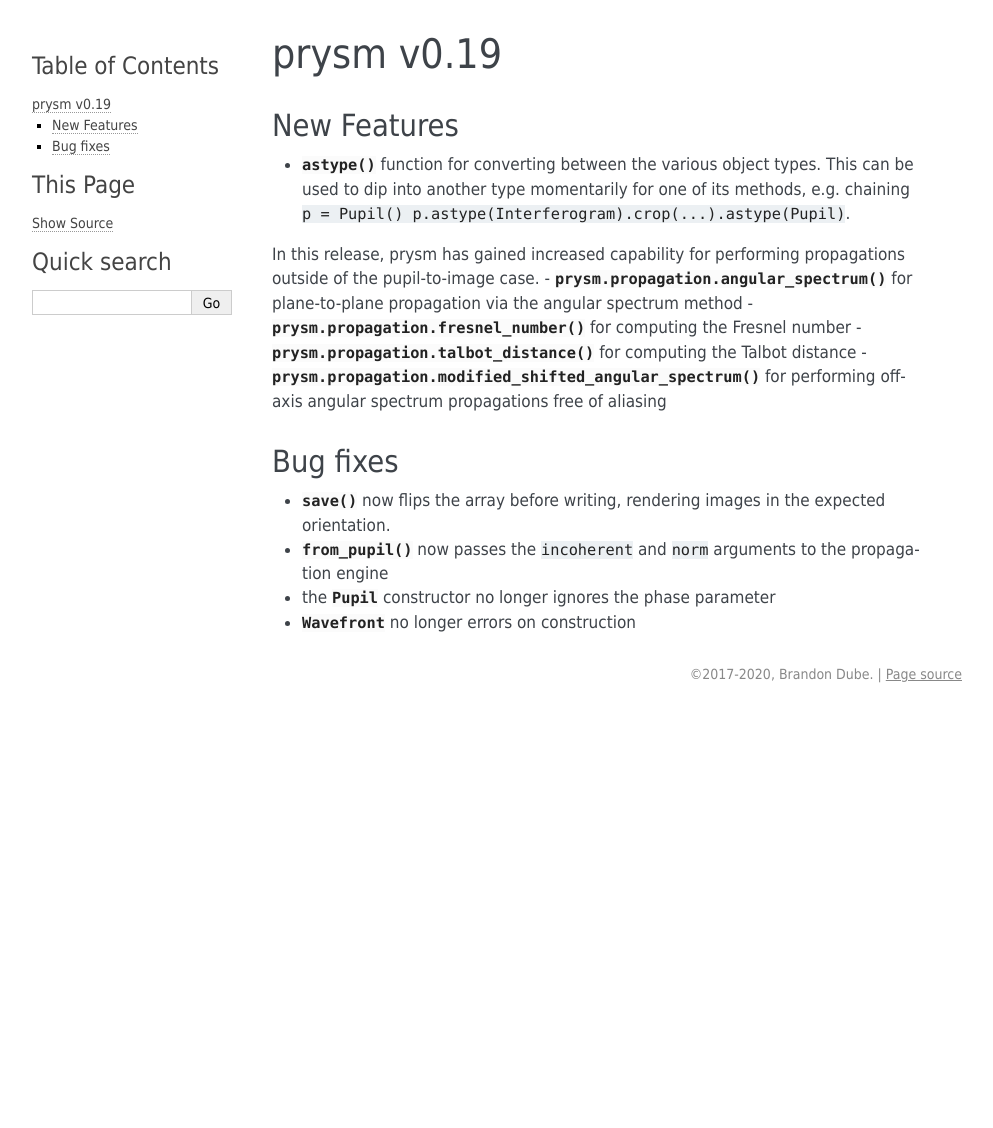
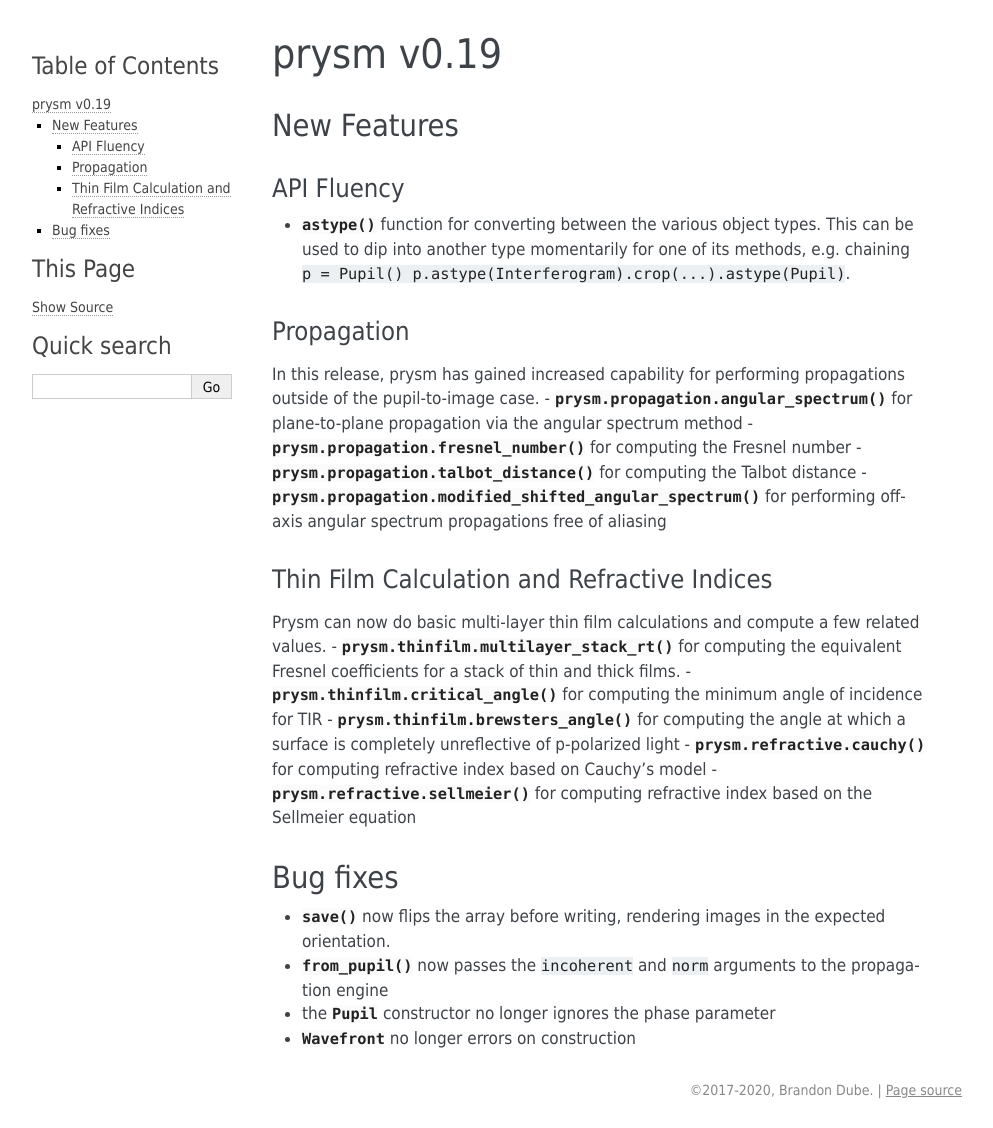
Before and after one commit to brandondube/prysm, a Sphinx documentation site: the page built from docs/source/releases/v0.19.rst, in a window 1280 px wide. Shown: the whole page, without its empty margins (148-1141 px from the left). Built offline with Sphinx 7.4.7, drawn with Linux system fonts in a browser that asks for light colours; pages that are not in the unit, such as notebooks, are missing from menus; before the commit the page ends 900 px from its top, so only the background shows below that.

Commit message:
+ release notes, try to fix coveralls on travis

```diff
--- a/docs/source/releases/v0.19.rst
+++ b/docs/source/releases/v0.19.rst
@@ -5,14 +5,27 @@ prysm v0.19
 New Features
 ============
 
+API Fluency
+***********
+
 - :meth:`~prysm._richdata.RichData.astype` function for converting between the various object types.  This can be used to dip into another type momentarily for one of its methods, e.g. chaining :code:`p = Pupil() p.astype(Interferogram).crop(...).astype(Pupil)`.
 
-
+Propagation
+***********
 In this release, prysm has gained increased capability for performing propagations outside of the pupil-to-image case.
 - :func:`prysm.propagation.angular_spectrum` for plane-to-plane propagation via the angular spectrum method
 - :func:`prysm.propagation.fresnel_number` for computing the Fresnel number
 - :func:`prysm.propagation.talbot_distance` for computing the Talbot distance
 - :func:`prysm.propagation.modified_shifted_angular_spectrum` for performing off-axis angular spectrum propagations free of aliasing
+
+Thin Film Calculation and Refractive Indices
+********************************************
+Prysm can now do basic multi-layer thin film calculations and compute a few related values.
+- :func:`prysm.thinfilm.multilayer_stack_rt` for computing the equivalent Fresnel coefficients for a stack of thin and thick films.
+- :func:`prysm.thinfilm.critical_angle` for computing the minimum angle of incidence for TIR
+- :func:`prysm.thinfilm.brewsters_angle` for computing the angle at which a surface is completely unreflective of p-polarized light
+- :func:`prysm.refractive.cauchy` for computing refractive index based on Cauchy's model
+- :func:`prysm.refractive.sellmeier` for computing refractive index based on the Sellmeier equation
 
 Bug fixes
 =========
```
Also changed, not shown: .travis.yml.
